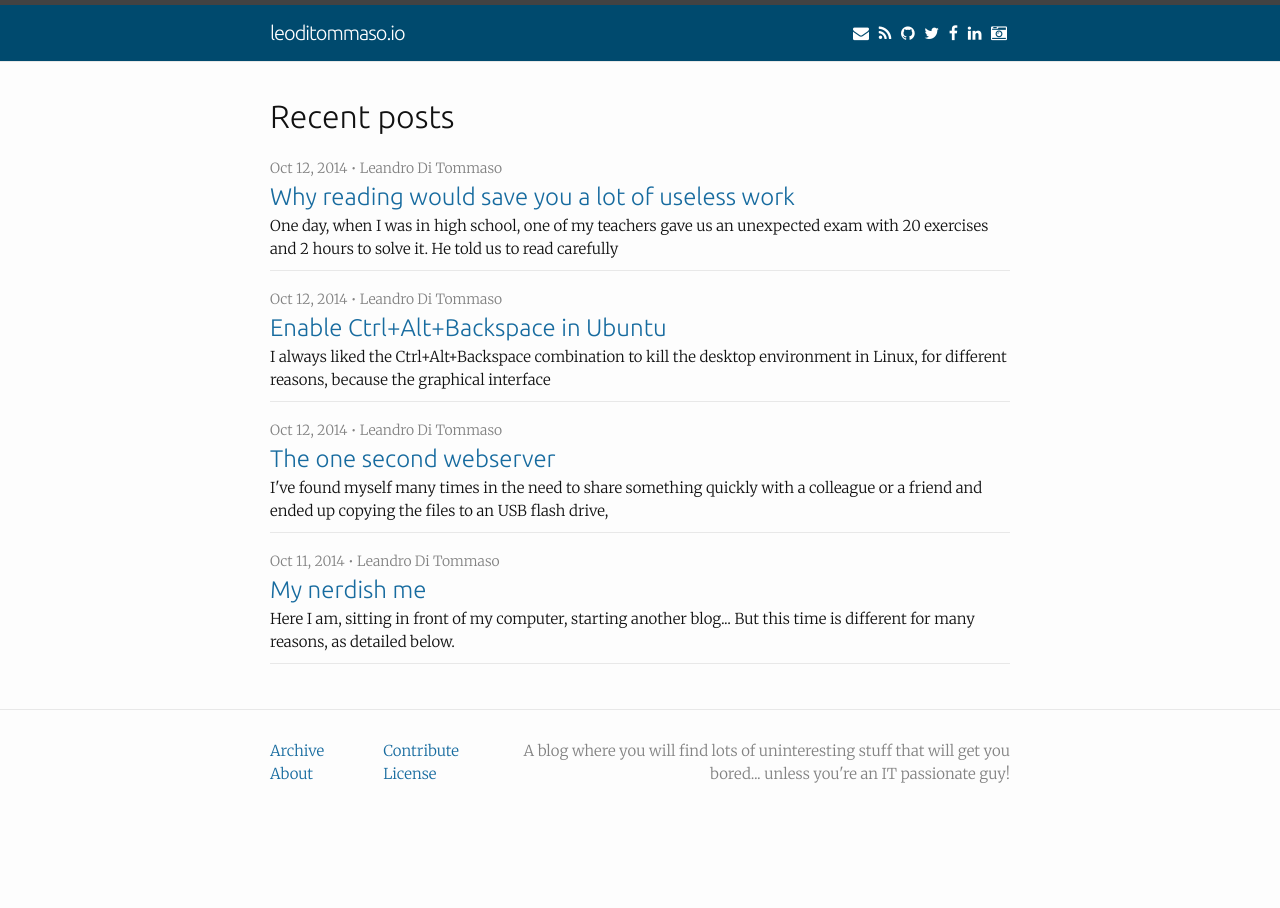
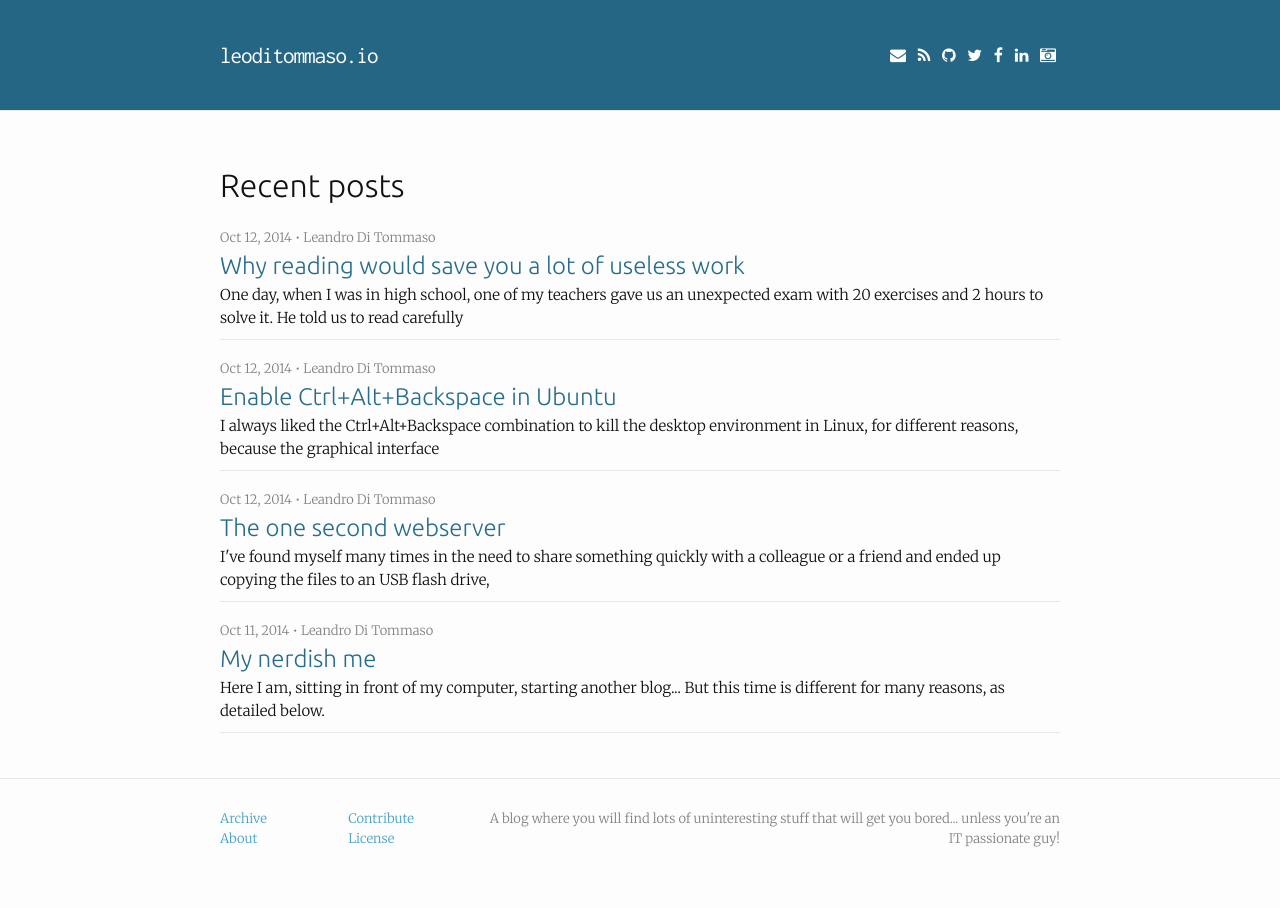
Before and after one commit to leoditommaso/leoditommaso.io, a Jekyll site: the page built from index.html, in a window 1280 px wide. Built offline with Jekyll 4.4.1, drawn with Linux system fonts in a browser that asks for light colours; the list of posts is cut into pages by our own code.

Commit message:
Top bar style changes.
* Light blue as the colour.
* Typeface for the blog title.
* Bigger bar.

```diff
--- a/_sass/_base.scss
+++ b/_sass/_base.scss
@@ -160,8 +160,8 @@ pre {
  * Wrapper
  */
 .wrapper {
-    max-width: -webkit-calc(800px - (#{$spacing-unit} * 2));
-    max-width:         calc(800px - (#{$spacing-unit} * 2));
+    max-width: -webkit-calc(900px - (#{$spacing-unit} * 2));
+    max-width:         calc(900px - (#{$spacing-unit} * 2));
     margin-right: auto;
     margin-left: auto;
     padding-right: $spacing-unit;
@@ -169,8 +169,8 @@ pre {
     @extend %clearfix;
 
     @include media-query($on-laptop) {
-        max-width: -webkit-calc(800px - (#{$spacing-unit}));
-        max-width:         calc(800px - (#{$spacing-unit}));
+        max-width: -webkit-calc(900px - (#{$spacing-unit}));
+        max-width:         calc(900px - (#{$spacing-unit}));
         padding-right: $spacing-unit / 2;
         padding-left: $spacing-unit / 2;
     }
--- a/_sass/_layout.scss
+++ b/_sass/_layout.scss
@@ -2,23 +2,25 @@
  * Site header
  */
 .site-header {
-    border-top: 5px solid $grey-color-dark;
+//    border-top: 5px solid $grey-color-dark;
     border-bottom: 1px solid $grey-color-light;
-    min-height: 56px;
+    min-height: 110px;
     background-color: $site-title-bg;
+    margin-bottom: 20px;
 
     // Positioning context for the mobile navigation icon
     position: relative;
 }
 
 .site-title {
-    font-size: 20px;
-    line-height: 56px;
+    font-size: 23px;
+    line-height: 110px;
     letter-spacing: -1px;
     margin-bottom: 0;
     float: left;
-    font-weight: 300;
+    font-weight: 400;
     color: $site-title-color;
+    font-family: $font-mono;
 
     &,
     &:visited {
@@ -39,7 +41,9 @@
 
 .site-nav {
     float: right;
-    line-height: 56px;
+    line-height: 110px;
+    font-size: 16px;
+    letter-spacing: 1px;
 
     .menu-icon {
         display: none;
@@ -118,7 +122,7 @@
 }
 
 .footer-col-wrapper, .page-col-wrapper {
-    font-size: 15px;
+    font-size: 13px;
     color: $grey-color;
     margin-left: -$spacing-unit / 2;
     @extend %clearfix;
@@ -232,13 +236,14 @@
 }
 
 .post-meta {
-    font-size: $small-font-size;
+    font-size: 13px;
     color: $grey-color;
 }
 
-.post-link {
+a.post-link {
     display: block;
     font-size: 24px;
+    color: $post-link;
 }
 
 .archives-entry {
@@ -261,7 +266,7 @@
 }
 
 .post-title {
-    font-size: 42px;
+    font-size: 38px;
     letter-spacing: -1px;
     line-height: 1.3;
 
@@ -275,15 +280,15 @@
     text-align: justify;
 
     h2 {
-        font-size: 32px;
+        font-size: 28px;
 
         @include media-query($on-laptop) {
-            font-size: 28px;
+            font-size: 24px;
         }
     }
 
     h3 {
-        font-size: 26px;
+        font-size: 24px;
 
         @include media-query($on-laptop) {
             font-size: 22px;
--- a/assets/css/main.scss
+++ b/assets/css/main.scss
@@ -5,10 +5,12 @@
 
 @import url(http://fonts.googleapis.com/css?family=Ubuntu:300,400&subset=latin,latin-ext);
 @import url(http://fonts.googleapis.com/css?family=Merriweather:300,400&subset=latin,latin-ext);
+@import url(http://fonts.googleapis.com/css?family=Inconsolata);
 
 // Our variables
 $font-text: Merriweather;
 $font-titles: Ubuntu;
+$font-mono: Inconsolata;
 
 $base-font-family: Ubuntu;
 $base-font-size:   16px;
@@ -19,16 +21,19 @@ $spacing-unit:     30px;
 
 $text-color:       #111;
 $background-color: #fdfdfd;
-$brand-color:      #176b9f;
+$brand-color:      lighten(#2B7598, 15%);
+$post-link:        darken(#2B7598, 3%);
+//$brand-color:      #176b9f;
 
 $site-title-color: #ffffff;
-$site-title-bg:    #004A6E;
+//$site-title-bg:    #004A6E;
+$site-title-bg:    darken(#2B7598, 5%);
 $grey-color:       #828282;
 $grey-color-light: lighten($grey-color, 40%);
 $grey-color-dark:  darken($grey-color, 25%);
 
 $on-palm:          600px;
-$on-laptop:        800px;
+$on-laptop:        900px;
 
 
 // Using media queries with like this:
```
